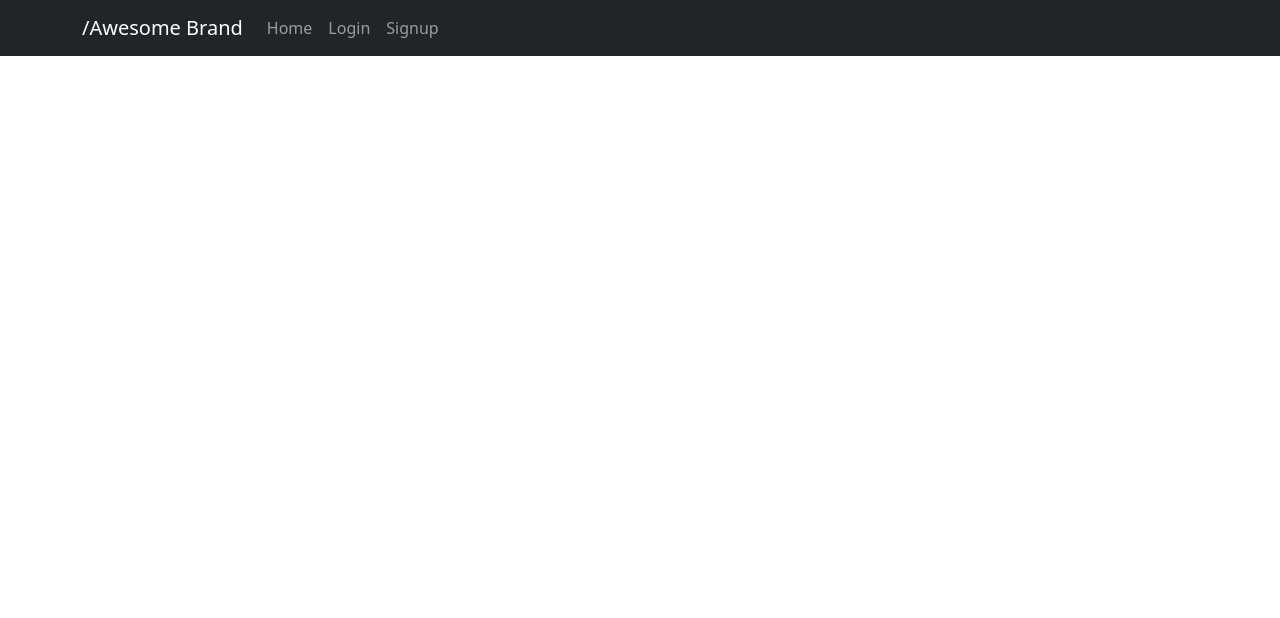
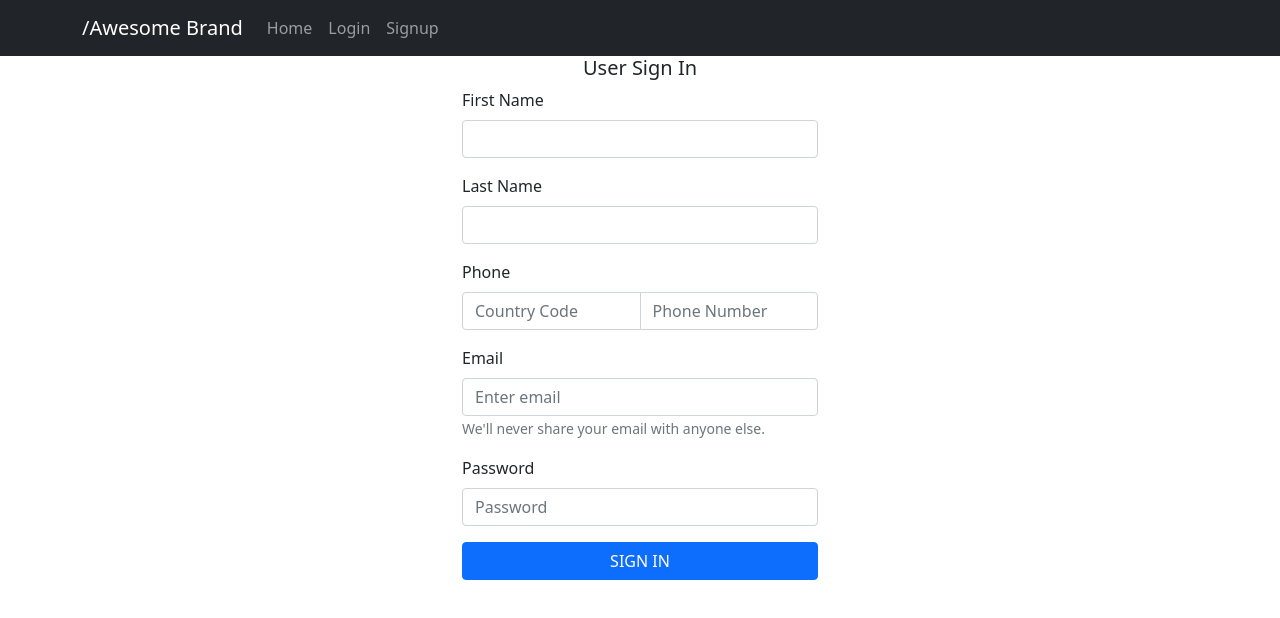
Before and after one commit to amoghdatt/9Y_ZMvaPdZPRV-7DvTXwhVakdRZPH, a React (Create React App) app in the folder frontend/: page /signin in a window 1280 px wide. Shown: the top 618 px of the page. Built offline with nearby package versions, Linux system fonts and the light colour scheme.

Commit message:
[EKNK-FE] add login and signup pages

```diff
--- a/frontend/src/App.js
+++ b/frontend/src/App.js
@@ -1,13 +1,19 @@
 import React from "react";
-import { BrowserRouter } from "react-router-dom";
+import { BrowserRouter, Routes, Route } from "react-router-dom";
 import "./App.css";
 import NavbarComponent from "./components/navbar-component";
+import LoginPage from "./pages/Login-page";
+import SignInPage from "./pages/Signup-page";
 
 function App() {
   return (
     <React.Fragment>
       <BrowserRouter>
         <NavbarComponent />
+        <Routes>
+          <Route path="login" element={<LoginPage />} />
+          <Route path="signin" element={<SignInPage />} />
+        </Routes>
       </BrowserRouter>
     </React.Fragment>
   );
--- a/frontend/src/components/navbar-component.js
+++ b/frontend/src/components/navbar-component.js
@@ -14,7 +14,7 @@ export default function NavbarComponent() {
             <Nav.Link as={Link} to="/login">
               Login
             </Nav.Link>
-            <Nav.Link as={Link} to="/signup">
+            <Nav.Link as={Link} to="/signin">
               Signup
             </Nav.Link>
           </Nav>
--- /dev/null
+++ b/frontend/src/pages/Login-page.js
@@ -0,0 +1,35 @@
+import { Container, Row, Form, Button, Col } from "react-bootstrap";
+
+export default function LoginPage() {
+  return (
+    <Container>
+      <Row className="justify-content-center">
+        <Col xs={12} sm={6} md={4}>
+          <h5 className="text-center">User Login</h5>
+          <Form>
+            <Form.Group className="mb-3" controlId="formBasicEmail">
+              <Form.Label>Email</Form.Label>
+              <Form.Control type="email" placeholder="Enter email" />
+              <Form.Text className="text-muted">
+                We'll never share your email with anyone else.
+              </Form.Text>
+            </Form.Group>
+
+            <Form.Group className="mb-3" controlId="formBasicPassword">
+              <Form.Label>Password</Form.Label>
+              <Form.Control type="password" placeholder="Password" />
+            </Form.Group>
+            <Form.Group className="mb-3" controlId="formBasicCheckbox">
+              <Form.Check type="checkbox" label="Check me out" />
+            </Form.Group>
+            <div className="d-grid gap-2">
+              <Button variant="primary" type="submit">
+                LOGIN
+              </Button>
+            </div>
+          </Form>
+        </Col>
+      </Row>
+    </Container>
+  );
+}
--- /dev/null
+++ b/frontend/src/pages/Signup-page.js
@@ -0,0 +1,51 @@
+import { Container, Row, Form, Button, Col, InputGroup } from "react-bootstrap";
+
+export default function SignInPage() {
+  return (
+    <Container>
+      <Row className="justify-content-center">
+        <Col xs={12} sm={6} md={4}>
+          <h5 className="text-center">User Sign In</h5>
+          <Form>
+            <Form.Group className="mb-3" controlId="userFirstName">
+              <Form.Label>First Name</Form.Label>
+              <Form.Control type="text" />
+            </Form.Group>
+
+            <Form.Group className="mb-3" controlId="userLastName">
+              <Form.Label>Last Name</Form.Label>
+              <Form.Control type="text" />
+            </Form.Group>
+
+            <Form.Group className="mb-3" controlId="userPhoneNumber">
+              <Form.Label>Phone</Form.Label>
+              <InputGroup className="mb-3">
+                <Form.Control type="text" placeholder="Country Code" />
+                <Form.Control type="text" placeholder="Phone Number" />
+              </InputGroup>
+            </Form.Group>
+
+            <Form.Group className="mb-3" controlId="formBasicEmail">
+              <Form.Label>Email</Form.Label>
+              <Form.Control type="email" placeholder="Enter email" />
+              <Form.Text className="text-muted">
+                We'll never share your email with anyone else.
+              </Form.Text>
+            </Form.Group>
+
+            <Form.Group className="mb-3" controlId="formBasicPassword">
+              <Form.Label>Password</Form.Label>
+              <Form.Control type="password" placeholder="Password" />
+            </Form.Group>
+
+            <div className="d-grid gap-4">
+              <Button variant="primary" type="submit">
+                SIGN IN
+              </Button>
+            </div>
+          </Form>
+        </Col>
+      </Row>
+    </Container>
+  );
+}
```
